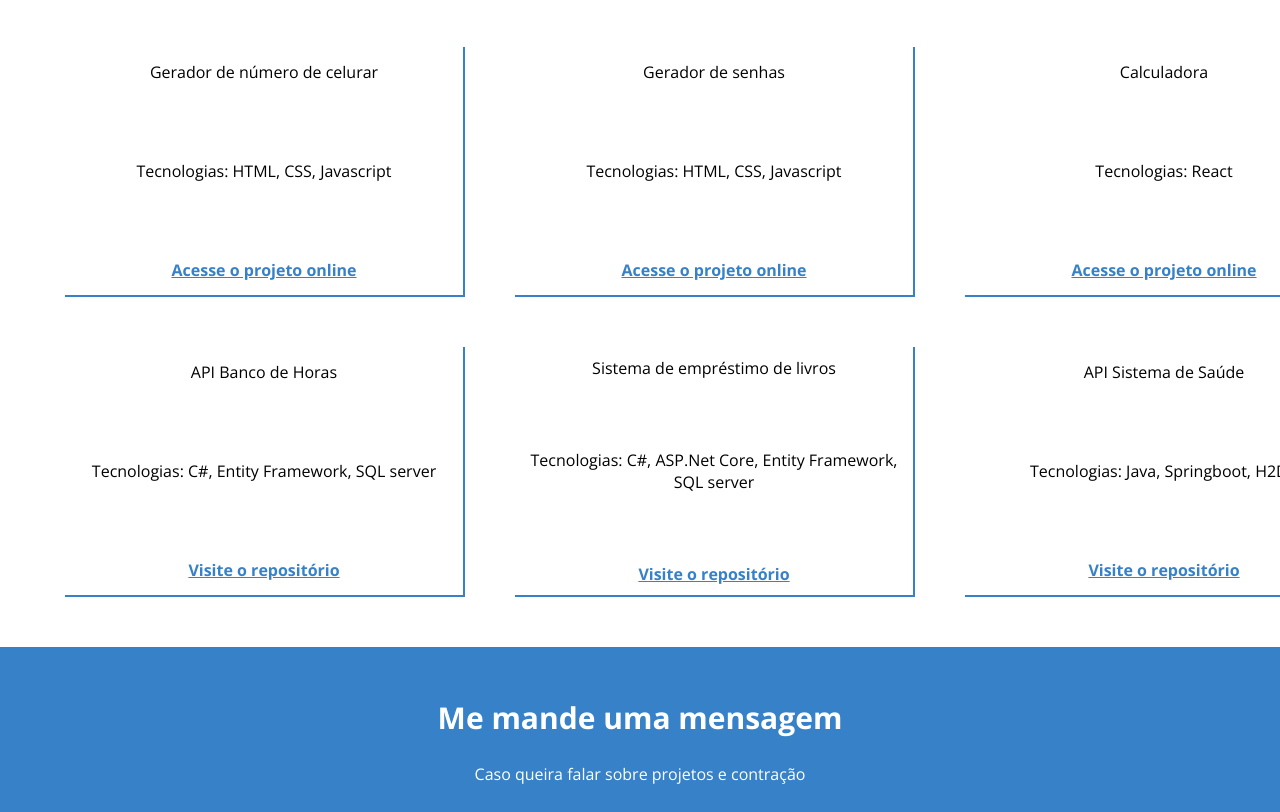
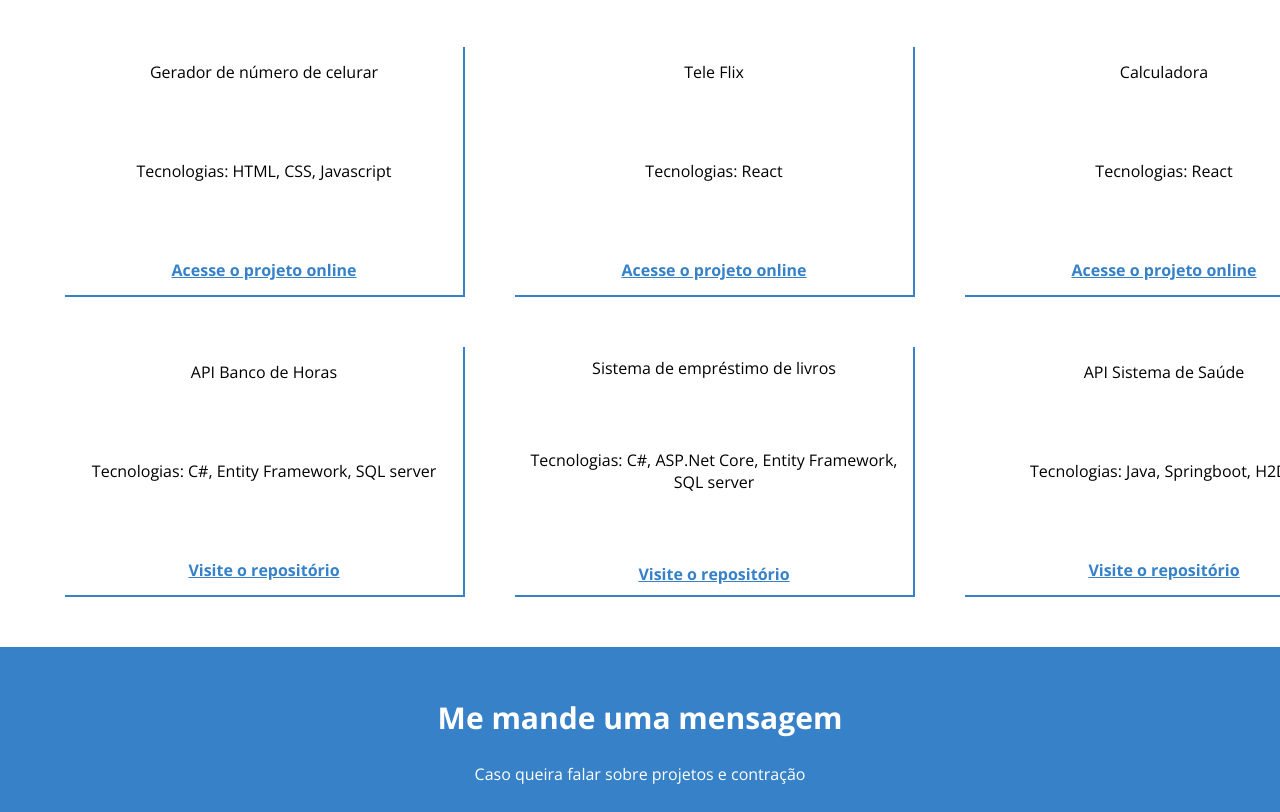
Before and after one commit to marcostwelve/portfolio, a plain HTML site: page index.html in a window 1280 px wide. Shown: the part 1985-2797 px from the top of the page. Drawn offline with nearby package versions, Linux system fonts and the light colour scheme.

Commit message:
Update projects

```diff
--- a/index.html
+++ b/index.html
@@ -107,9 +107,9 @@
         <a href="https://gerador-celular.vercel.app/" target="_blank">Acesse o projeto online</a>
       </div>
       <div class="projeto-box">
-        <p>Gerador de senhas</p>
-        <p>Tecnologias: HTML, CSS, Javascript</p>
-        <a href="https://marcostwelve.github.io/geradorSenhas/" target="_blank">Acesse o projeto online</a>
+        <p>Tele Flix</p>
+        <p>Tecnologias: React</p>
+        <a href="https://teleflix-br.netlify.app/" target="_blank">Acesse o projeto online</a>
       </div>
       <div class="projeto-box">
         <p>Calculadora</p>
```
Also changed, not shown: 1 other file.
